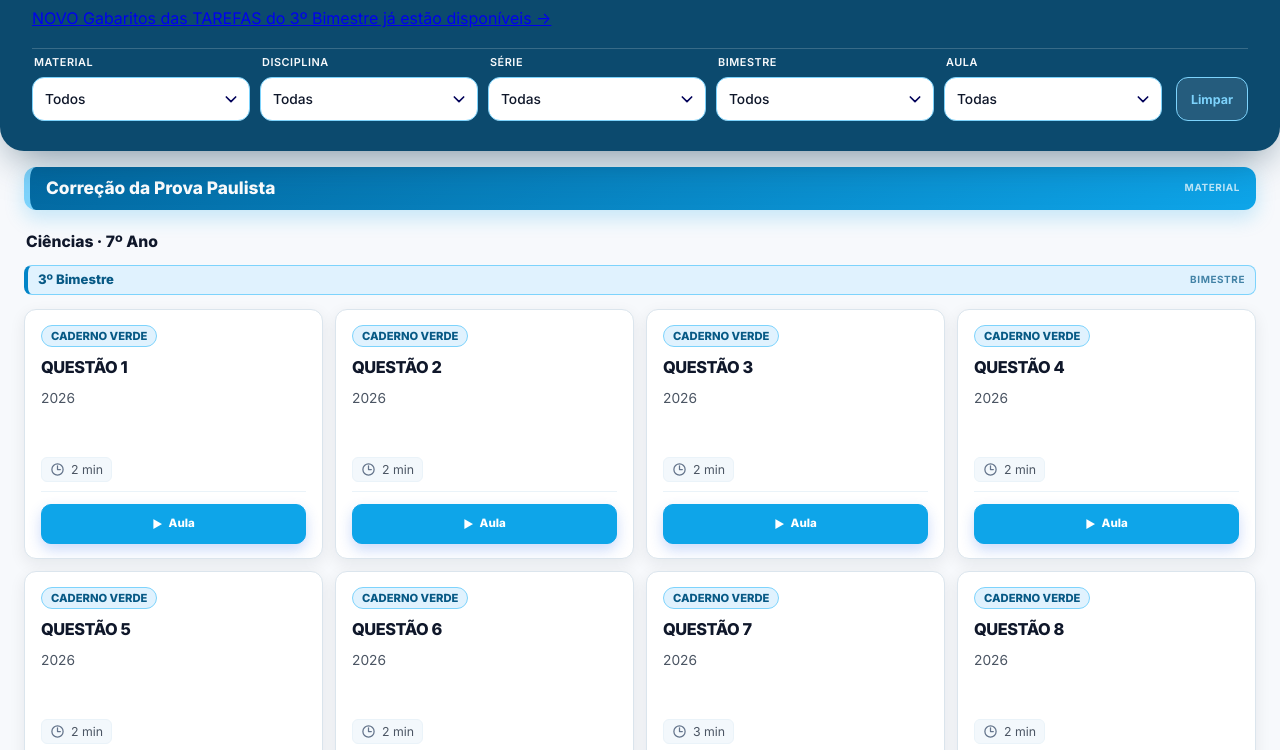
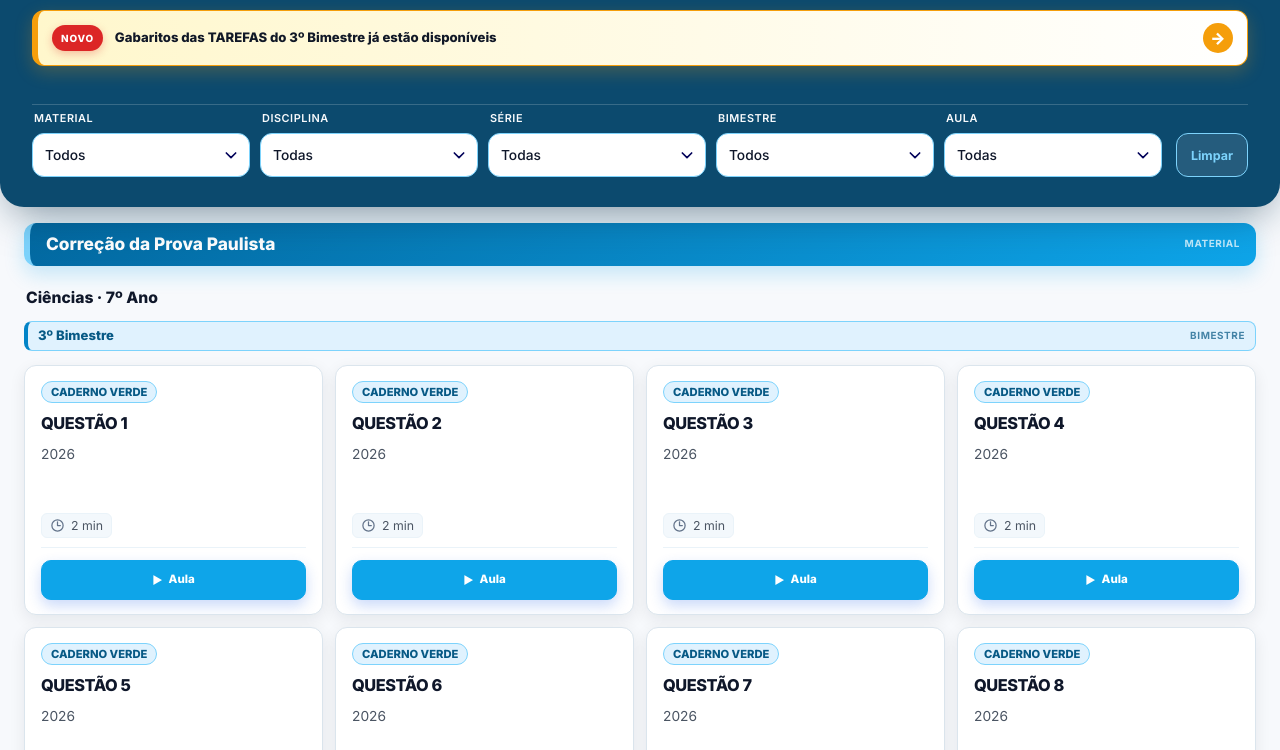
Before and after one commit to genemutante/aula-invertida, a plain HTML site: page index.html in a window 1280 px wide. Shown: the part 82-832 px from the top of the page. Drawn offline with Linux system fonts and the light colour scheme.

Commit message:
Implement styles for new notification feature
Added styles for 'aviso-novidade' notification and its components.

```diff
--- a/styles.css
+++ b/styles.css
@@ -2826,3 +2826,155 @@ html.tema-em-transicao *::after {
   font-size: 0.8rem;
   font-weight: 900;
 }
+
+/* =============================================================
+   DESTAQUE DE NOVIDADE
+   ============================================================= */
+
+.aviso-novidade,
+.aviso-novidade:visited {
+  position: relative;
+
+  display: grid;
+  grid-template-columns: auto minmax(0, 1fr) auto;
+  align-items: center;
+  gap: 12px;
+
+  width: 100%;
+
+  margin: 2px 0 18px;
+  padding: 12px 14px;
+
+  color: #111827;
+
+  background:
+    linear-gradient(
+      90deg,
+      #fff7cc 0%,
+      #fffbe8 55%,
+      #ffffff 100%
+    );
+
+  border: 1px solid #f59e0b;
+  border-left: 6px solid #f59e0b;
+  border-radius: 12px;
+
+  text-decoration: none !important;
+
+  box-shadow:
+    0 6px 18px rgba(245, 158, 11, 0.24);
+
+  transition:
+    transform 0.16s ease,
+    box-shadow 0.16s ease;
+}
+
+.aviso-novidade:hover {
+  color: #111827;
+
+  transform: translateY(-2px);
+
+  box-shadow:
+    0 10px 24px rgba(245, 158, 11, 0.32);
+}
+
+
+/* BADGE */
+
+.aviso-novidade-badge {
+  display: inline-flex;
+  align-items: center;
+  justify-content: center;
+
+  min-height: 26px;
+
+  padding: 5px 9px;
+
+  color: #ffffff;
+  background: #dc2626;
+
+  border-radius: 999px;
+
+  font-size: 0.62rem;
+  font-weight: 900;
+  letter-spacing: 0.08em;
+
+  text-transform: uppercase;
+
+  box-shadow:
+    0 3px 8px rgba(220, 38, 38, 0.28);
+}
+
+
+/* TEXTO */
+
+.aviso-novidade-texto {
+  min-width: 0;
+
+  color: #111827;
+
+  font-size: 0.82rem;
+  font-weight: 800;
+  line-height: 1.35;
+}
+
+
+/* SETA */
+
+.aviso-novidade-seta {
+  display: flex;
+  align-items: center;
+  justify-content: center;
+
+  width: 30px;
+  height: 30px;
+
+  color: #ffffff;
+  background: #f59e0b;
+
+  border-radius: 50%;
+
+  font-size: 1rem;
+  font-weight: 900;
+
+  transition:
+    transform 0.16s ease,
+    background-color 0.16s ease;
+}
+
+.aviso-novidade:hover
+.aviso-novidade-seta {
+  background: #d97706;
+
+  transform: translateX(3px);
+}
+
+
+/* EVITA COR DE LINK VISITADO */
+
+.aviso-novidade:visited
+.aviso-novidade-texto {
+  color: #111827;
+}
+
+
+/* MOBILE */
+
+@media (max-width: 700px) {
+
+  .aviso-novidade {
+    grid-template-columns: auto minmax(0, 1fr);
+
+    gap: 8px;
+
+    padding: 10px 11px;
+  }
+
+  .aviso-novidade-seta {
+    display: none;
+  }
+
+  .aviso-novidade-texto {
+    font-size: 0.76rem;
+  }
+}
```
